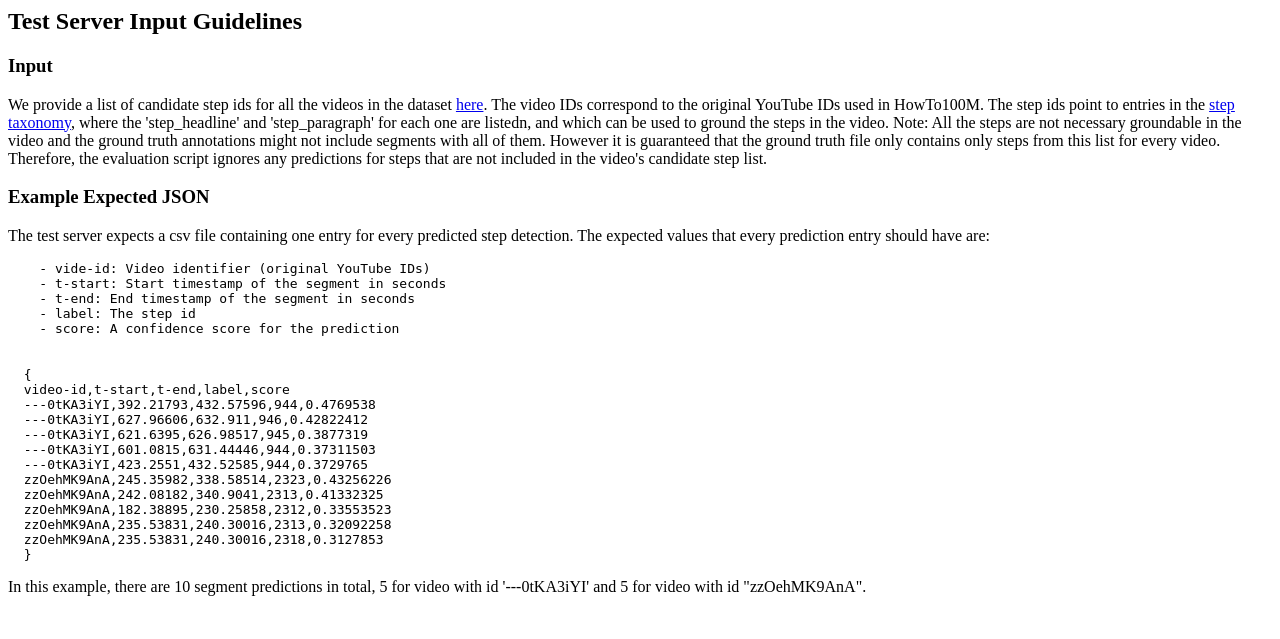
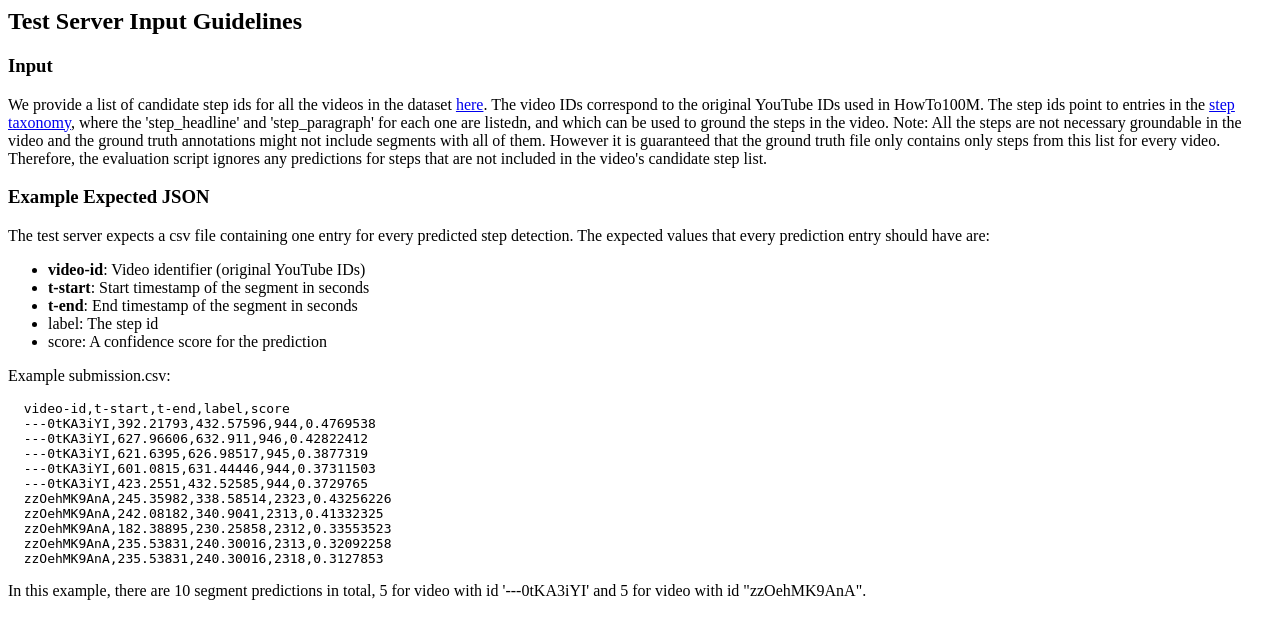
Before and after one commit to afourast/htstep-challenge-map, a Python web app: template templates/submission_guidelines.html in a window 1280 px wide. Shown: the top 639 px of the page. Run offline with Jinja, Linux system fonts and the light colour scheme; the template is opened without the code that fills it, so the values that code supplies are empty.

Commit message:
update  guidelines

```diff
--- a/templates/submission_guidelines.html
+++ b/templates/submission_guidelines.html
@@ -15,16 +15,20 @@
 <p>
   The test server expects a csv file containing one entry for every predicted step detection.
   The expected values that every prediction entry should have are:
-  <pre>
-    - vide-id: Video identifier (original YouTube IDs)
-    - t-start: Start timestamp of the segment in seconds
-    - t-end: End timestamp of the segment in seconds
-    - label: The step id
-    - score: A confidence score for the prediction
-  </pre>
+  <ul>
+    <li>  <b>video-id</b>:  Video identifier (original YouTube IDs)     </li>
+    <li>  <b>t-start</b>:   Start timestamp of the segment in seconds   </li>
+    <li>  <b>t-end</b>:     End timestamp of the segment in seconds     </li>
+    <li>  <b></b>label</b>: The step id                                 </li>
+    <li>  <b></b>score</b>: A confidence score for the prediction      </li>
+  </ul>
 </p>
+
+
+<p>
+Example submission.csv:
+
 <pre>
-  {
   video-id,t-start,t-end,label,score
   ---0tKA3iYI,392.21793,432.57596,944,0.4769538
   ---0tKA3iYI,627.96606,632.911,946,0.42822412
@@ -36,7 +40,8 @@
   zzOehMK9AnA,182.38895,230.25858,2312,0.33553523
   zzOehMK9AnA,235.53831,240.30016,2313,0.32092258
   zzOehMK9AnA,235.53831,240.30016,2318,0.3127853
-  }
 </pre>
+
+</p>
 <p>In this example, there are 10 segment predictions in total, 5 for video
   with id '---0tKA3iYI' and 5 for video with id "zzOehMK9AnA".</p>
```
